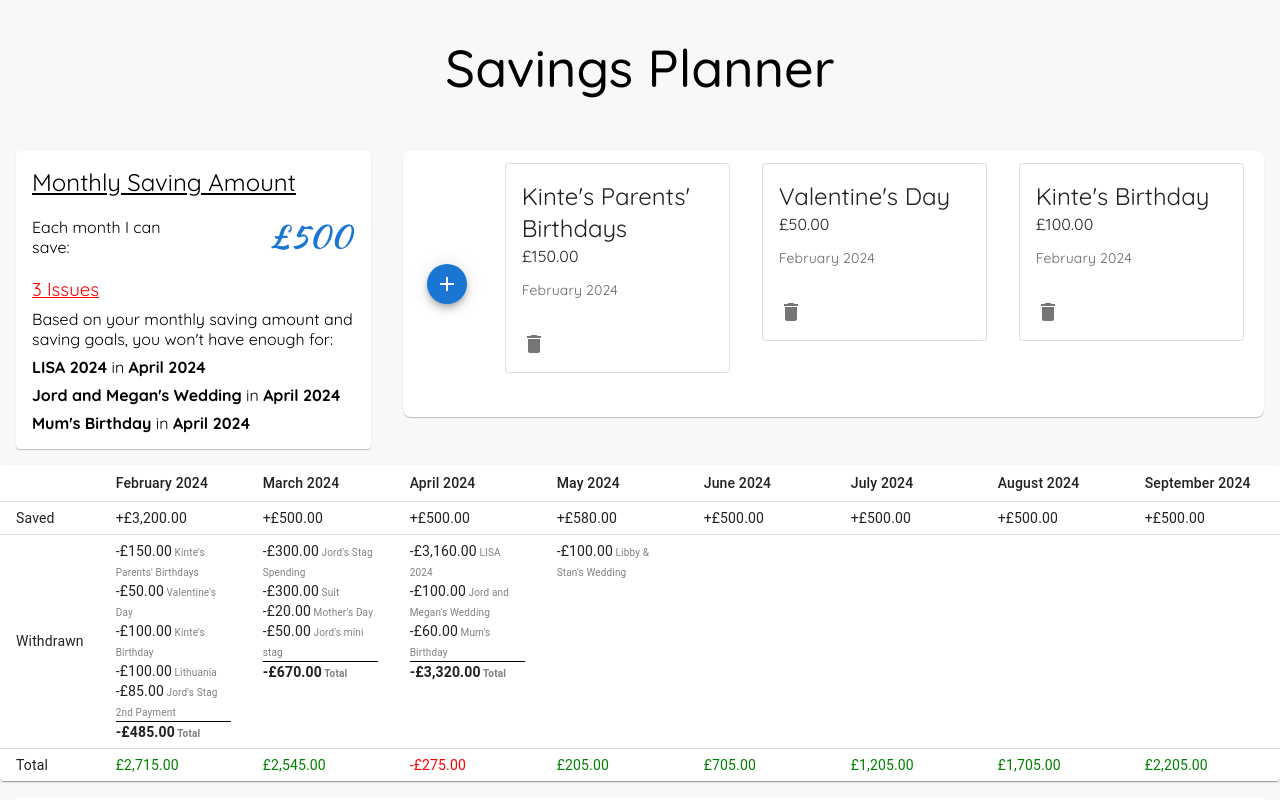
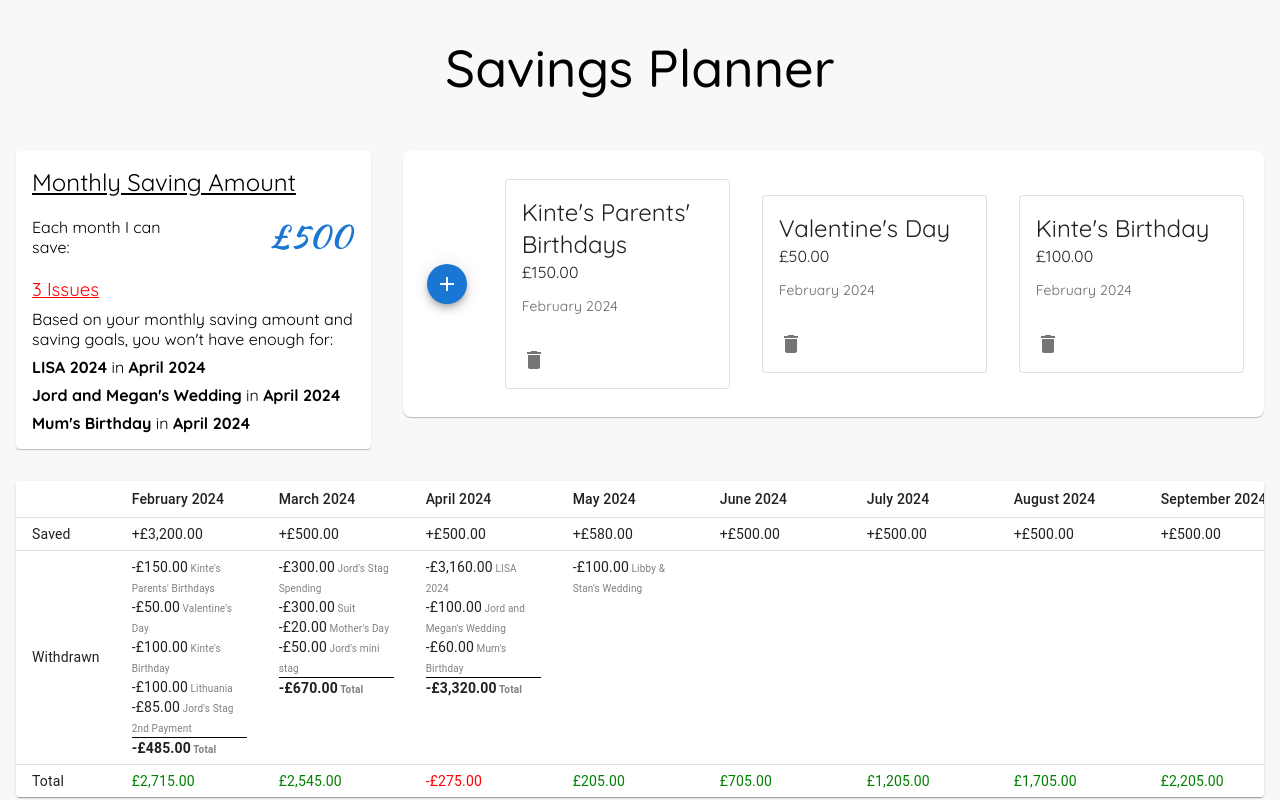
Before and after one commit to AKP-13/savings-planner, a React (Create React App) app: page / in a window 1280 px wide. Shown: the top 800 px of the page. Built offline with nearby package versions, Linux system fonts and the light colour scheme.

Commit message:
Styling tweaks

```diff
--- a/src/App.css
+++ b/src/App.css
@@ -1,7 +1,6 @@
 .App {
   background-color: #f8f8f8;
   font-family: 'Quicksand', sans-serif;
-  height: 100vh;
   text-align: center;
 }
 
--- a/src/savingGoals/SavingItems.tsx
+++ b/src/savingGoals/SavingItems.tsx
@@ -52,7 +52,7 @@ const SavingItems = ({
   const sortedSavingItems = useMemo(() => returnSortedSavingItems({ tableData }), [tableData]);
 
   return (
-    <CardContainer>
+    <CardContainer style={{ alignItems: 'center' }}>
       {sortedSavingItems.length > 0 ? (
         sortedSavingItems.map(({ itemToSaveFor, itemAmount, monthNeeded, yearNeeded }) => (
           <StyledBox key={`${itemToSaveFor}-${itemAmount}-${monthNeeded}-${yearNeeded}`}>
--- a/src/savingsProjections/SavingsProjectionsTable.tsx
+++ b/src/savingsProjections/SavingsProjectionsTable.tsx
@@ -1,4 +1,3 @@
-/* eslint-disable react/prop-types */
 import React, { FunctionComponent } from 'react';
 import {
   Paper,
@@ -42,7 +41,7 @@ interface Props {
 }
 
 const SavingsProjectionsTable: FunctionComponent<Props> = ({ tableData, totalSaved }) => (
-  <TableContainer component={Paper}>
+  <TableContainer component={Paper} style={{ margin: '1rem', overflow: 'auto', width: 'auto' }}>
     <StyledTable aria-label="a dense table" size="small">
       <TableHead>
         <TableRow>
```
